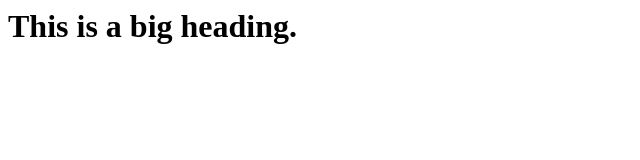
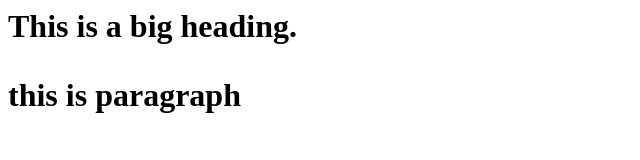
Before and after one commit to ScriboVerbatim/TnP-Git-Workshop, a plain HTML site: page index.html in a window 1280 px wide. Shown: the whole page, without its empty margins (0-640 px from the left). Drawn offline with Linux system fonts and the light colour scheme.

Commit message:
paragph added

```diff
--- a/index.html
+++ b/index.html
@@ -1,5 +1,7 @@
 <html>
 <body>
   <h1>This is a big heading.
+  <p>
+  this is paragraph</p>
 </body>
 </html>
```
